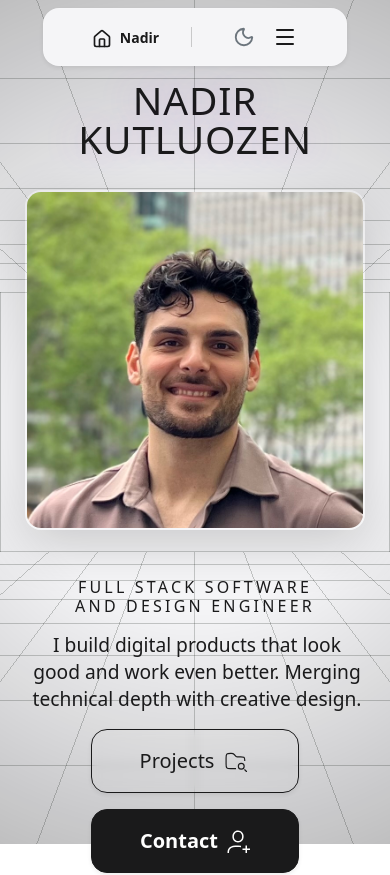
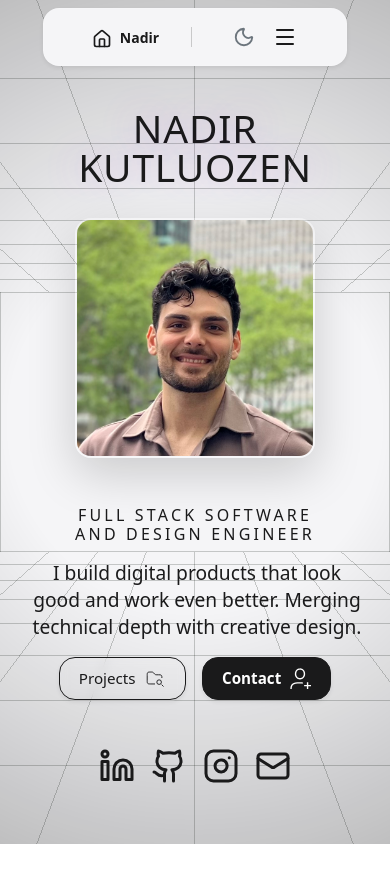
Before and after one commit to Nadir-Kutluozen/Portfolio, a Next.js app: page / in a window 390 px wide. Shown: the top 875 px of the page. Built offline with nearby package versions, Linux system fonts and the light colour scheme.

Commit message:
added new stuf here ad there

```diff
--- a/components/sections/hero/HeroSection.module.css
+++ b/components/sections/hero/HeroSection.module.css
@@ -96,6 +96,39 @@
     }
 }
 
+.imageContainer {
+    width: 340px;
+    height: 340px;
+}
+
+/* Custom button class for better control */
+.ctaButton {
+    padding: 1rem 3rem;
+    /* Desktop padding (px-5 py-3 approx) */
+    font-size: 1.25rem;
+    /* Desktop fs-5 */
+}
+
+@media (max-width: 768px) {
+    .imageContainer {
+        width: 240px;
+        height: 240px;
+        /* Smaller image on mobile */
+    }
+
+    .ctaButton {
+        padding: 0.6rem 1.2rem;
+        font-size: 0.95rem;
+        /* Compact buttons for mobile side-by-side */
+    }
+
+    /* Ensure flex row on mobile for buttons */
+    .ctaContainer {
+        flex-direction: row;
+        gap: 0.75rem;
+    }
+}
+
 .iconLink {
     color: var(--foreground);
     opacity: 0.6;
--- a/components/sections/hero/HeroSection.tsx
+++ b/components/sections/hero/HeroSection.tsx
@@ -75,8 +75,7 @@ export default function HeroSection() {
                         <div className="col-12 col-md-auto d-flex justify-content-center order-1 order-md-2 mb-3 mb-md-0 px-0">
                             <motion.div
                                 variants={itemVariants}
-                                className="rounded-4 overflow-hidden shadow-lg border border-2 border-white border-opacity-25"
-                                style={{ width: '340px', height: '340px' }}
+                                className={`rounded-4 overflow-hidden shadow-lg border border-2 border-white border-opacity-25 ${styles.imageContainer}`}
                             >
                                 <img
                                     src="/nadirk.jpg"
@@ -97,25 +96,25 @@ export default function HeroSection() {
                             </motion.p>
 
                             <motion.div
-                                className="d-flex gap-3 mt-3 justify-content-center justify-content-md-start flex-wrap"
+                                className="d-flex gap-3 mt-3 justify-content-center justify-content-md-start align-items-center flex-wrap flex-md-nowrap"
                                 variants={itemVariants}
                             >
                                 <motion.a
                                     href="/projects"
                                     whileHover={{ scale: 1.05 }}
                                     whileTap={{ scale: 0.95 }}
-                                    className="btn btn-outline-dark rounded-4 px-5 py-3 border-opacity-75 d-flex align-items-center fs-5 shadow-sm"
+                                    className={`btn btn-outline-dark rounded-4 border-opacity-75 d-flex align-items-center shadow-sm ${styles.ctaButton}`}
                                     style={{ backdropFilter: 'blur(5px)' }}
                                 >
-                                    Projects <FolderSearch size={28} className="ms-2" />
+                                    Projects <FolderSearch size={22} className="ms-2" />
                                 </motion.a>
                                 <motion.a
                                     href="mailto:nadirkutluozen.nk@gmail.com"
                                     whileHover={{ scale: 1.05 }}
                                     whileTap={{ scale: 0.95 }}
-                                    className="btn btn-dark rounded-4 px-5 py-3 fw-bold d-flex align-items-center text-white fs-5 shadow-sm"
+                                    className={`btn btn-dark rounded-4 fw-bold d-flex align-items-center text-white shadow-sm ${styles.ctaButton}`}
                                 >
-                                    Contact <ConnectMe size={24} className="ms-2" />
+                                    Contact <ConnectMe size={22} className="ms-2" />
                                 </motion.a>
                             </motion.div>
                         </div>
```
